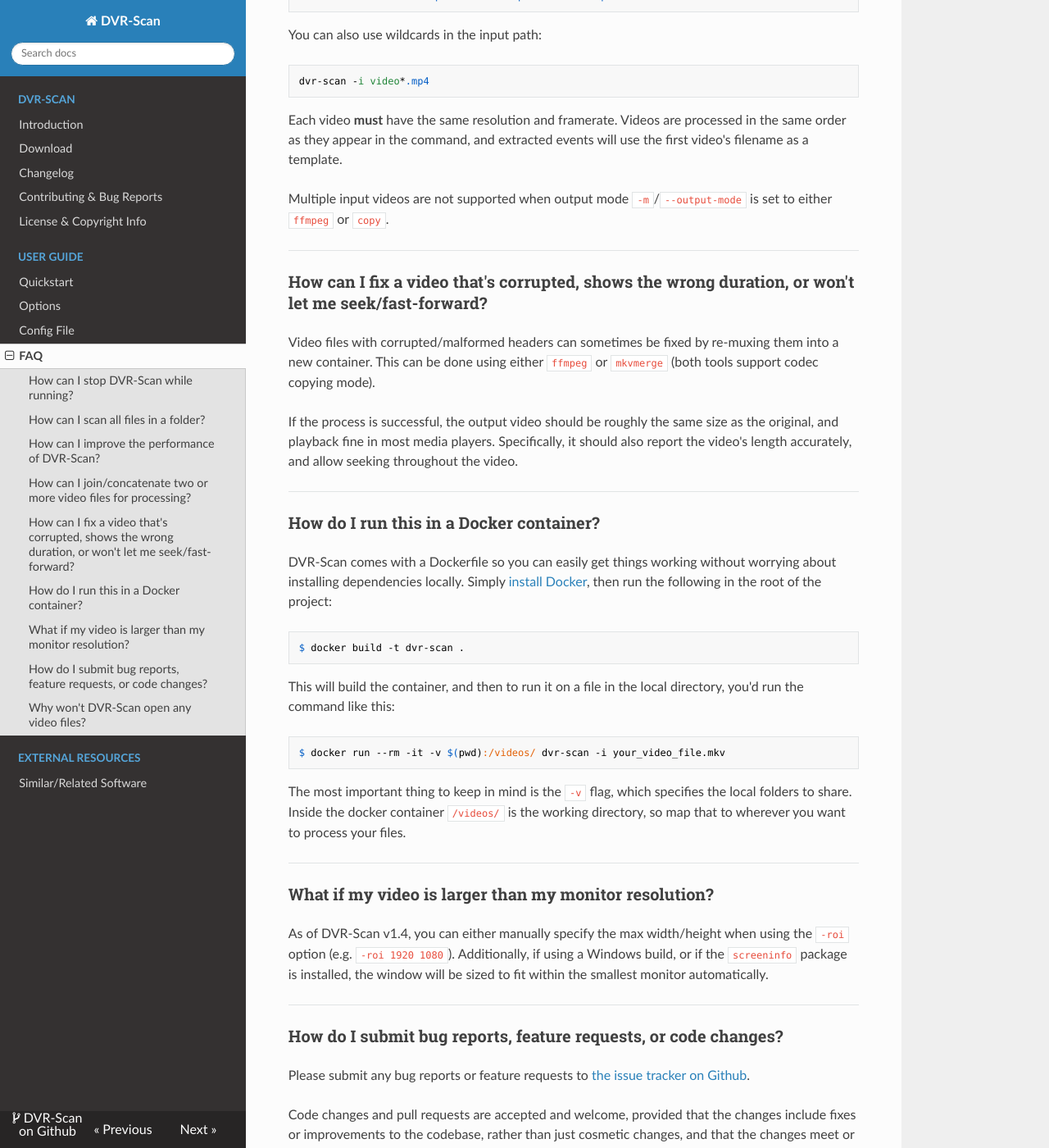
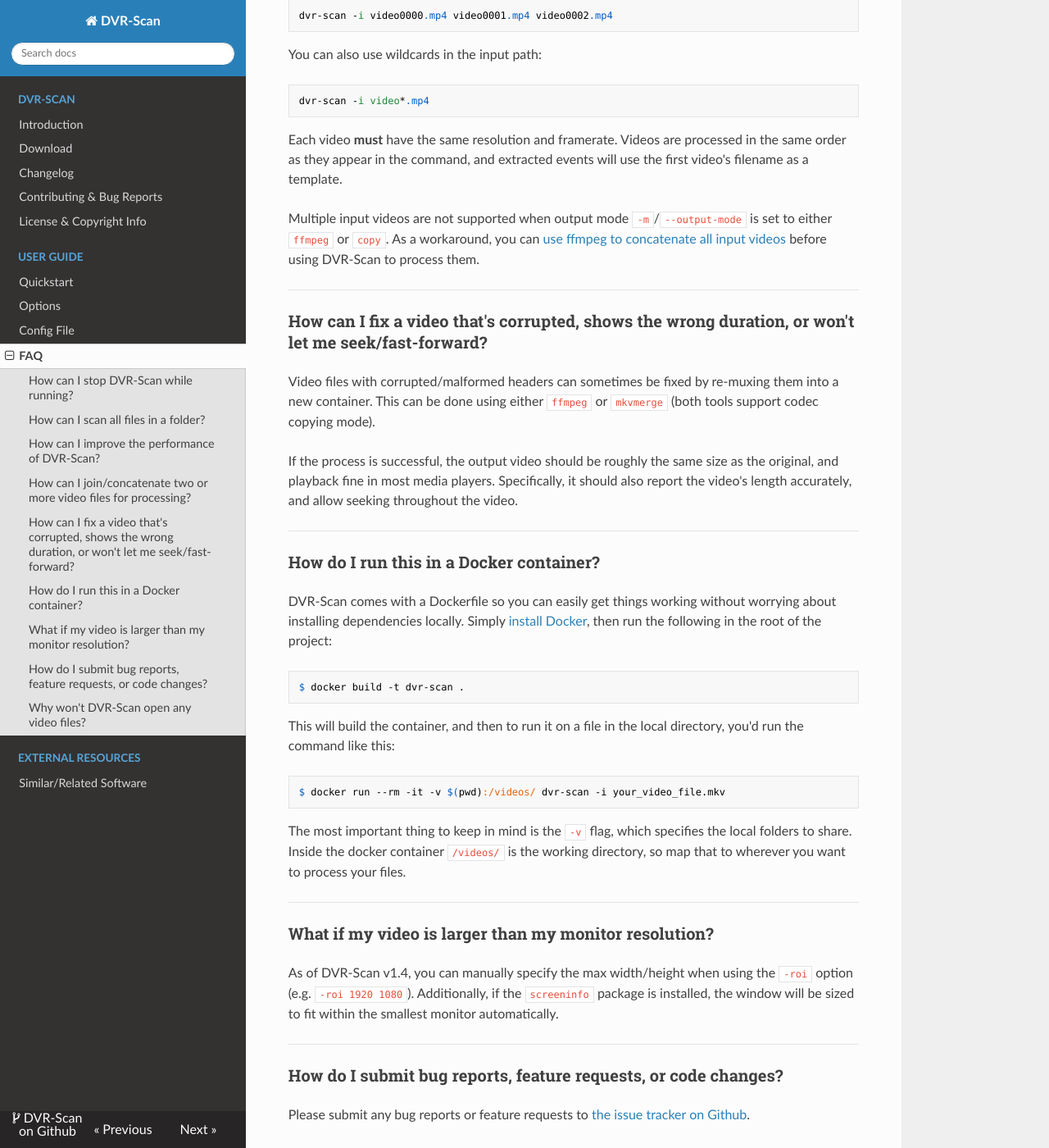
Before and after one commit to Breakthrough/DVR-Scan, an MkDocs documentation site: the page built from docs/guide/faq.md, in a window 1280 px wide and 1400 px high, scrolled down 973 px. Shown: the whole window at 82% size. Built offline with MkDocs 1.6.1, drawn with Linux system fonts in a browser that asks for light colours; nearby versions of some CDN libraries; old or Windows-style settings are respelled for this version of MkDocs; some of the changed text lies outside the part shown.

```diff
--- a/docs/guide/faq.md
+++ b/docs/guide/faq.md
@@ -22,7 +22,7 @@
 
     dvr-scan -i folder/*.mp4
 
-Note that multiple input videos are not supported when `-m`/`--output-mode` is set to `ffmpeg` or `copy`.
+Note that multiple input videos are not supported when `-m`/`--output-mode` is set to `ffmpeg` or `copy`. As a workaround, you can [use ffmpeg to concatenate all input videos](https://trac.ffmpeg.org/wiki/Concatenate) before using DVR-Scan to process them.
 
 
 ----------------------------------------------------------
@@ -48,7 +48,7 @@
 
 Each video **must** have the same resolution and framerate. Videos are processed in the same order as they appear in the command, and extracted events will use the first video's filename as a template.
 
-Multiple input videos are not supported when output mode `-m`/`--output-mode` is set to either `ffmpeg` or `copy`.
+Multiple input videos are not supported when output mode `-m`/`--output-mode` is set to either `ffmpeg` or `copy`. As a workaround, you can [use ffmpeg to concatenate all input videos](https://trac.ffmpeg.org/wiki/Concatenate) before using DVR-Scan to process them.
 
 
 ----------------------------------------------------------
@@ -86,7 +86,7 @@
 
 ### What if my video is larger than my monitor resolution?
 
-As of DVR-Scan v1.4, you can either manually specify the max width/height when using the `-roi` option (e.g. `-roi 1920 1080`).  Additionally, if using a Windows build, or if the `screeninfo` package is installed, the window will be sized to fit within the smallest monitor automatically.
+As of DVR-Scan v1.4, you can manually specify the max width/height when using the `-roi` option (e.g. `-roi 1920 1080`).  Additionally, if the `screeninfo` package is installed, the window will be sized to fit within the smallest monitor automatically.
 
 
 ----------------------------------------------------------
@@ -106,6 +106,6 @@
 
 If you're unable to get DVR-Scan to process any video files, including those available in the examples section, than you are either missing or have an improperly configured software dependency.
 
-This usually happens because DVR-Scan is not able to find the OpenCV FFMPEG DLL, which is required to decode videos.  Try reinstalling OpenCV, ensuring that when finished, all of the compiled `opencv*.dll` binaries can be found somewhere in your system's `%PATH%` environment variable.
+This usually happens because DVR-Scan is not able to find the OpenCV FFMPEG DLL, which is required to decode videos.  Try reinstalling OpenCV, ensuring that when finished, all of the compiled `opencv*.dll` binaries can be found somewhere in your system's `PATH` environment variable.
 
-Windows users can also try downloading a binary/portable distribution, which includes DVR-Scan and all dependencies in a single .ZIP archive.  Note that the portable version can be "installed" after extracting by adding the folder containing `dvr-scan.exe` to your system's `%PATH%` environment variable, allowing you to use the `dvr-scan` command system-wide.
+Windows users can also try downloading a binary/portable distribution, which includes DVR-Scan and all dependencies in a single .ZIP archive.  Note that the portable version can be "installed" after extracting by adding the folder containing `dvr-scan.exe` to your system's `PATH` environment variable, allowing you to use the `dvr-scan` command system-wide.
```
Also changed, not shown: docs/guide/config_file.md (+3 -4 lines), 4 other files.
